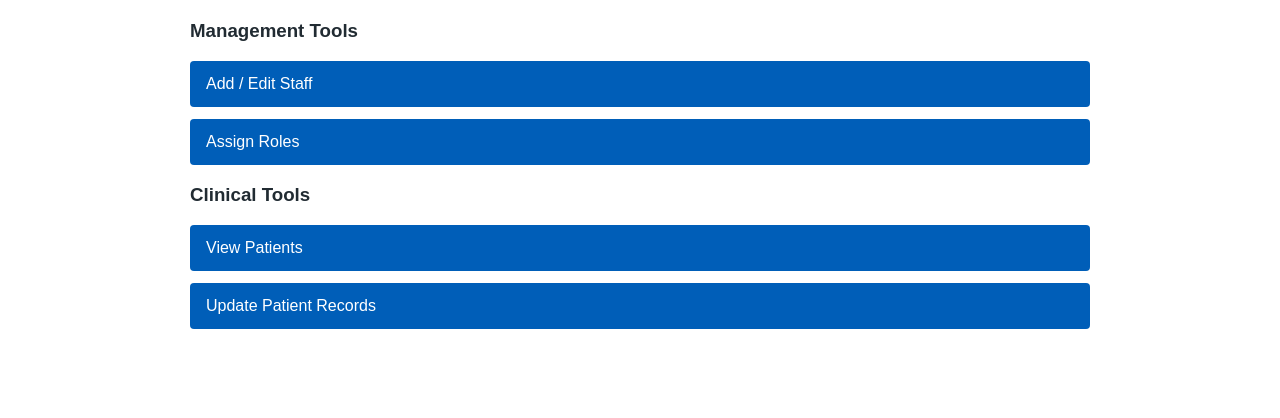
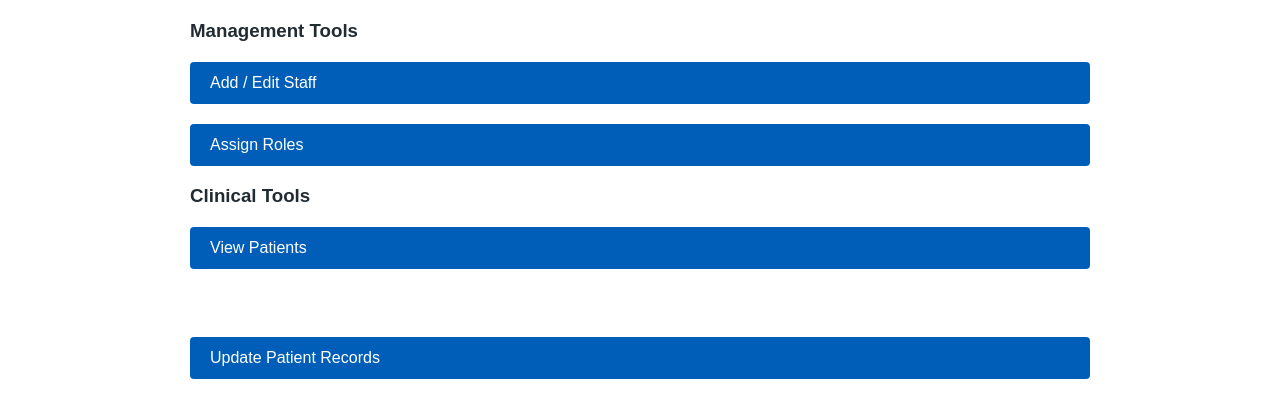
Before and after one commit to oxifly0/nhs-staff-portal, a plain HTML site: page dashboard.html in a window 1280 px wide. Shown: the part 196-614 px from the top of the page. Drawn offline with Linux system fonts and the light colour scheme; no server answers; sample sign-in values are in the browser's storage.

```diff
--- a/dashboard.html
+++ b/dashboard.html
@@ -28,19 +28,20 @@
     <!-- MANAGEMENT SECTION -->
    <div id="managementSection">
   <h3>Management Tools</h3>
-      <div class="tool-buttons">
-        <button class="tool-button">Add / Edit Staff</button>
-        <button class="tool-button">Assign Roles</button>
+
+  <div class="dashboard-actions">
+  <a class="button" href="#">Add / Edit Staff</a>
+  <a class="button" href="#">Assign Roles</a>
 </div>
 </div>
 
     <!-- CLINICAL SECTION -->
    <div id="clinicalSection">
   <h3>Clinical Tools</h3>
-       <div class="tool-buttons">
-          <button class="tool-button">View Patients</button>
-          <button class="tool-button">Update Patient Records</button>
-      </div>
+
+  <div class="dashboard-actions">
+  <a class="button" href="#">View Patients</a><br><br>
+  <a class="button" href="#">Update Patient Records</a>
   </div>
 </div>
 
--- a/style.css
+++ b/style.css
@@ -76,29 +76,7 @@
   margin-top: 40px;
 }
 
-/* DASHBOARD TOOL BUTTONS */
-.tool-buttons {
-  display: flex;
-  flex-direction: column;
-  gap: 12px;
-  margin-top: 10px;
+.dashboard-actions .button {
+  display: block;
+  margin-bottom: 12px;
 }
-
-.tool-button {
-  background-color: #005eb8;
-  color: white;
-  border: none;
-  padding: 14px 16px;
-  font-size: 16px;
-  text-align: left;
-  border-radius: 4px;
-  cursor: pointer;
-}
-
-.tool-button:hover {
-  background-color: #003f7d;
-}
-
-.tool-button:focus {
-  outline: 3px solid #ffeb3b; /* accessibility focus */
-}
```
Lines whose indentation alone changed are shown as unchanged.
